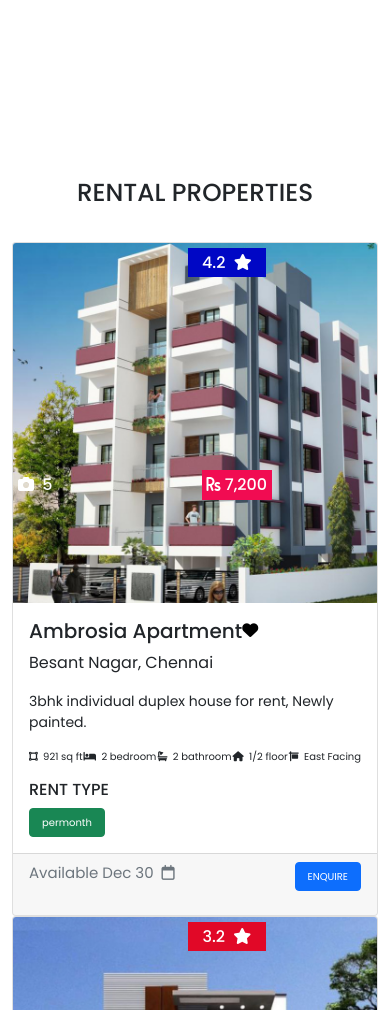
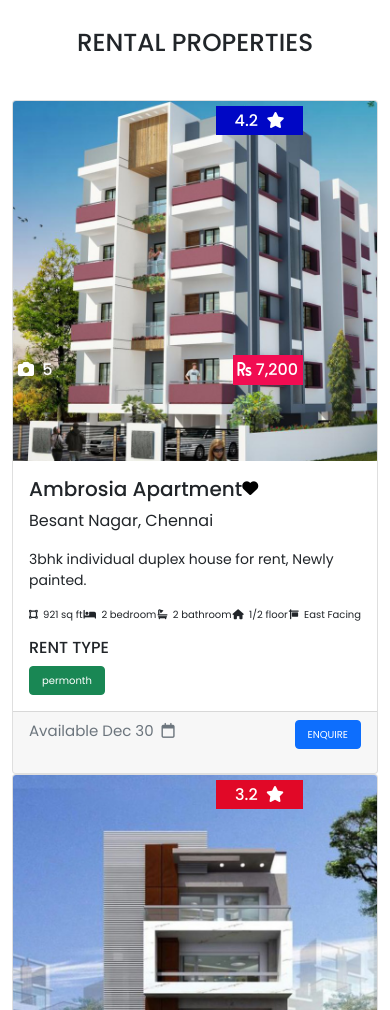
Before and after one commit to MariaRajjames/Rentick, a plain HTML site: page index.html in a window 390 px wide. Shown: the part 990-2000 px from the top of the page. Drawn offline with nearby package versions, Linux system fonts and the light colour scheme.

Commit message:
first commit

```diff
--- a/index.html
+++ b/index.html
@@ -112,7 +112,7 @@
 
     <!-- properties list -->
 
-    <properties>
+    <section class="properties">
       <div class="container-fluid prop-cont">
         <div class="container prop-cont-1">
           <div class="row">
@@ -145,7 +145,7 @@
           </div>
         </div>
       </div>
-    </properties>
+    </section>
 
     <!-- Rental Properties -->
     <home-properties>
--- a/styles/style.css
+++ b/styles/style.css
@@ -62,21 +62,8 @@
 }
 
 /*properties list*/
-
 .prop-cont{
-	width: 100%;
-	height: auto;
 	background-color: fbfbff;
-	margin-top: 30px;
-	margin-bottom: 20px;
-	padding: 0px;
-}
-.home-cont{
-	width: 100%;
-	height: auto;
-	background-color: fbfbff;
-	margin-top: 50px;
-	margin-bottom: 50px;
 	padding: 0px;
 }
 .prop-cont-1{
@@ -85,8 +72,6 @@
 .prop-box{
 	border: 1px solid #f0a8ab;
 	border-radius: 30px;
-	width: 100%;
-	height: auto;
 }
 .prop-box h3{
 	padding: 25px 30px;
@@ -111,14 +96,17 @@
 }
 
 /*Rental Properties*/
+.home-cont{
+	background-color: fbfbff;
+	padding: 0px;
+}
 .home-cont h2{
 	padding: 15px 0px;
 	text-align: center;
-	margin-top: 15px;
 }
 .cont-space{
-	margin-top: 20px;
-	margin-bottom: 40px;
+	padding-top: 20px;
+	padding-bottom: 40px;
 }
 .itb{
 	position: relative;
@@ -289,8 +277,6 @@
 	/*banner*/
 	.pro-ban{
 		background-image: url(../images/product-ban.jpg);
-		width: 100%;
-		height: auto;
 		min-height: 250px;
 		background-size: cover;
 	}
@@ -562,7 +548,7 @@
 }
 .prop-img{
 	width: 100%;
-	height: 300px;
+	height: 180px;
 }
 /*.sub{
 	padding: 0px 10px;
@@ -601,6 +587,36 @@
 	}
 	.border-end{
 		display: none;
+	}
+	.img-top-box{
+	width: 290px;
+	height: auto;
+	position: absolute;
+}
+	.inner-text h6{
+	text-align: center;
+	color: #fff;
+	padding: 5px;
+	width: 30%;
+	margin-left: auto;
+	margin-top: 5px;
+}
+.inner-text-1{
+	margin-top: 220px;
+	display: flex;
+	justify-content: space-between;
+}
+.it-1{
+		padding: 5px;
+		color: #fff;
+		margin-bottom: 0px;
+	}
+	.it-2{
+		background-color: red;
+		padding: 5px 5px;
+		color: #fff;
+		background-color: #f10c52;
+		margin-bottom: 0px;
 	}
 
 	/* about */
```
